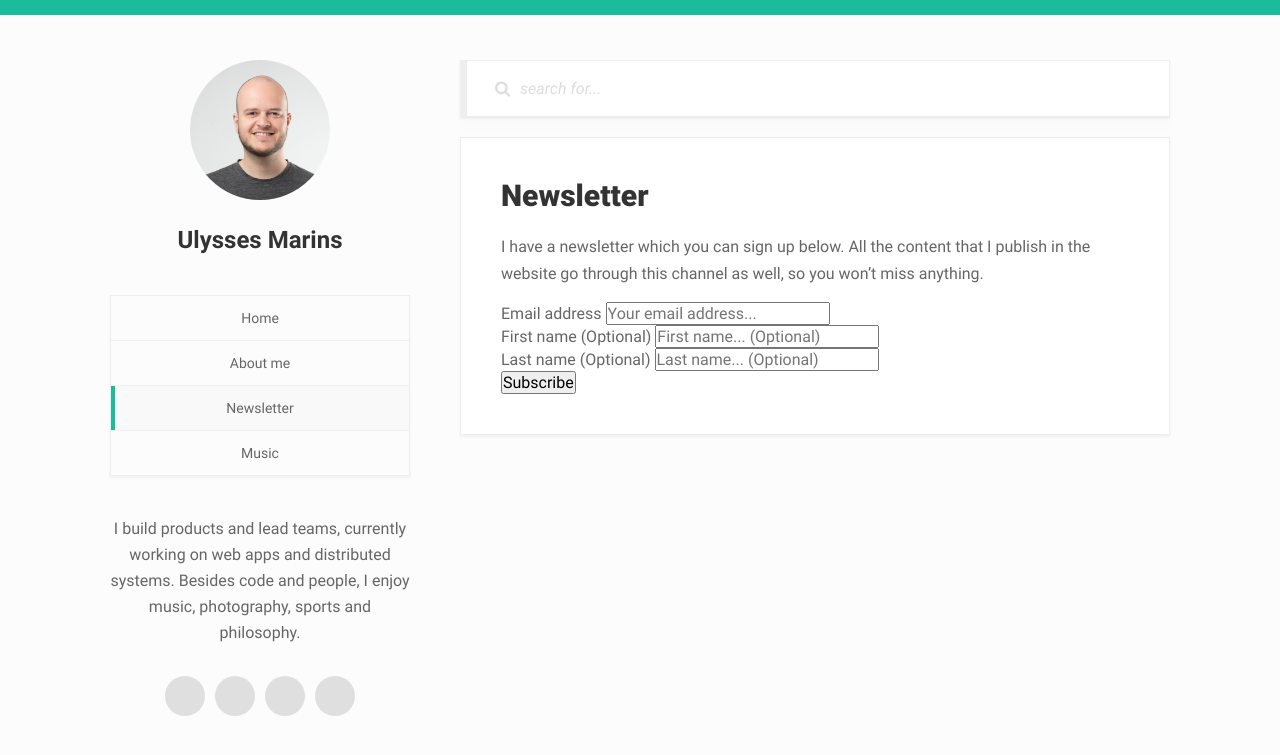
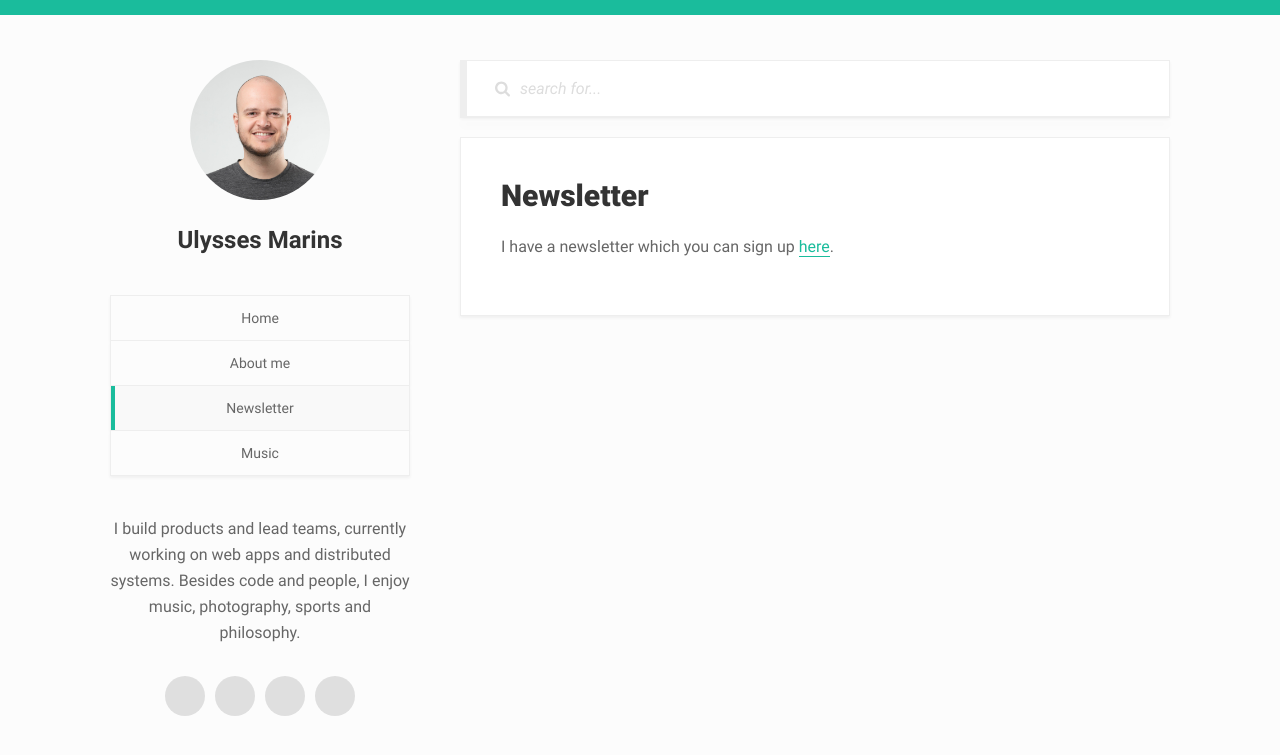
Before and after one commit to ulymarins/ulymarins.github.io, a Jekyll site: the page built from _pages/newsletter/index.md, in a window 1280 px wide. Shown: the top 755 px of the page. Built offline with Jekyll 4.4.1, drawn with Linux system fonts in a browser that asks for light colours.

Commit message:
fixing newsletter page

```diff
--- a/_pages/newsletter/index.md
+++ b/_pages/newsletter/index.md
@@ -4,24 +4,4 @@ title:  "Newsletter"
 permalink: "newsletter/"
 ---
 
-I have a newsletter which you can sign up below. All the content that I publish in the website go through this channel as well, so you won't miss anything.
-
-<div id="revue-embed">
-  <form action="https://www.getrevue.co/profile/feedbackloop/add_subscriber" method="post" id="revue-form" name="revue-form"  target="_blank">
-  <div class="revue-form-group">
-    <label for="member_email">Email address</label>
-    <input class="revue-form-field" placeholder="Your email address..." type="email" name="member[email]" id="member_email">
-  </div>
-  <div class="revue-form-group">
-    <label for="member_first_name">First name <span class="optional">(Optional)</span></label>
-    <input class="revue-form-field" placeholder="First name... (Optional)" type="text" name="member[first_name]" id="member_first_name">
-  </div>
-  <div class="revue-form-group">
-    <label for="member_last_name">Last name <span class="optional">(Optional)</span></label>
-    <input class="revue-form-field" placeholder="Last name... (Optional)" type="text" name="member[last_name]" id="member_last_name">
-  </div>
-  <div class="revue-form-actions">
-    <input type="submit" value="Subscribe" name="member[subscribe]" id="member_submit">
-  </div>
-  </form>
-</div>
+I have a newsletter which you can sign up [here](https://www.getrevue.co/profile/feedbackloop).
```
